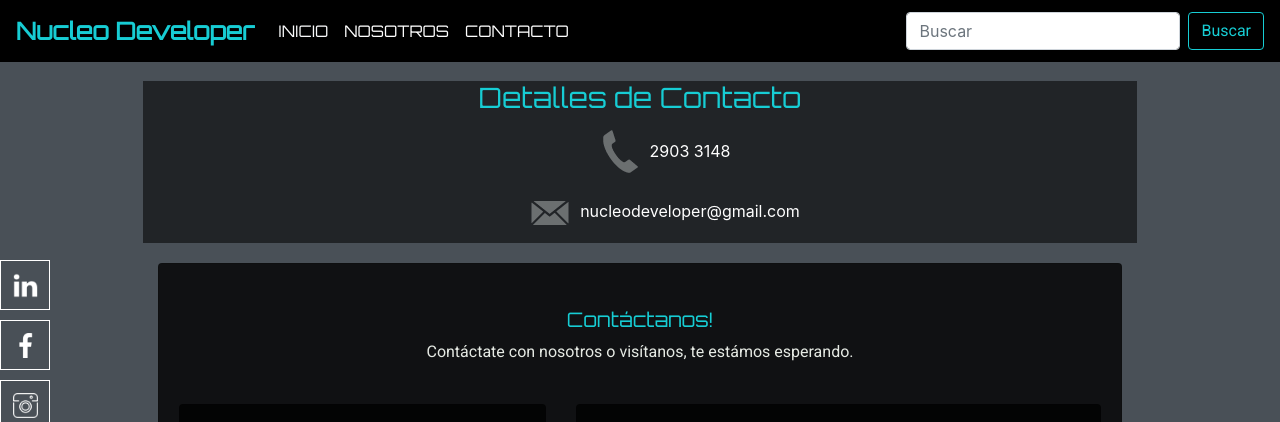
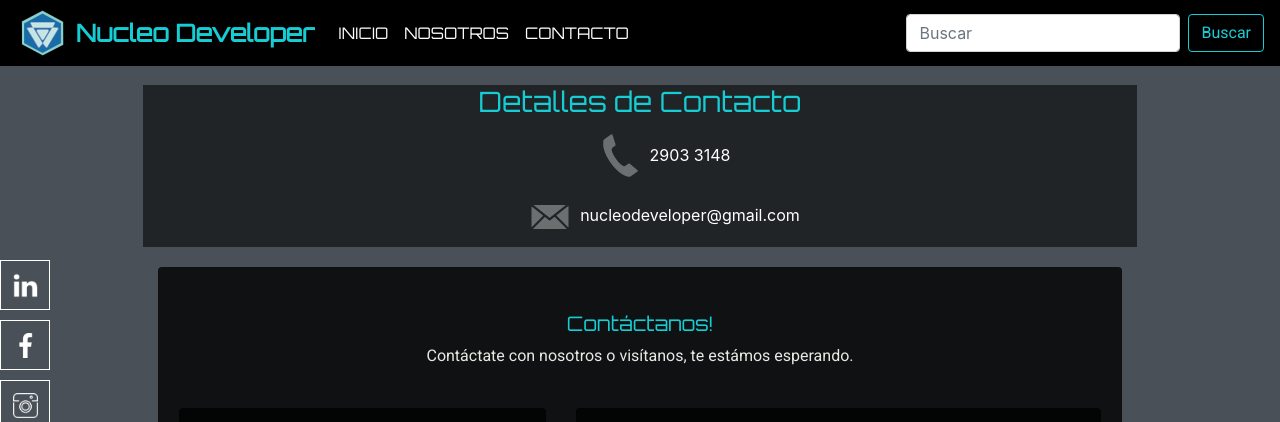
Before and after one commit to fede4kd/NucleoDeveloper, a plain HTML site: page contacto.html in a window 1280 px wide. Shown: the top 422 px of the page. Drawn offline with nearby package versions, Linux system fonts and the light colour scheme.

Commit message:
Update contacto.html

```diff
--- a/contacto.html
+++ b/contacto.html
@@ -17,6 +17,7 @@
   </head>
   <body>
     <nav class="navbar navbar-expand-lg navbar-light bg-light">
+      <img id="nucleo" src="img/nucleo2.png" style="margin-right: 10px;">
   <a class="navbar-brand selected" href="index.html">Nucleo Developer</a>
   <button class="navbar-toggler" type="button" data-toggle="collapse" data-target="#navbarSupportedContent" aria-controls="navbarSupportedContent" aria-expanded="false" aria-label="Toggle navigation">
     <span class="navbar-toggler-icon"></span>
```
